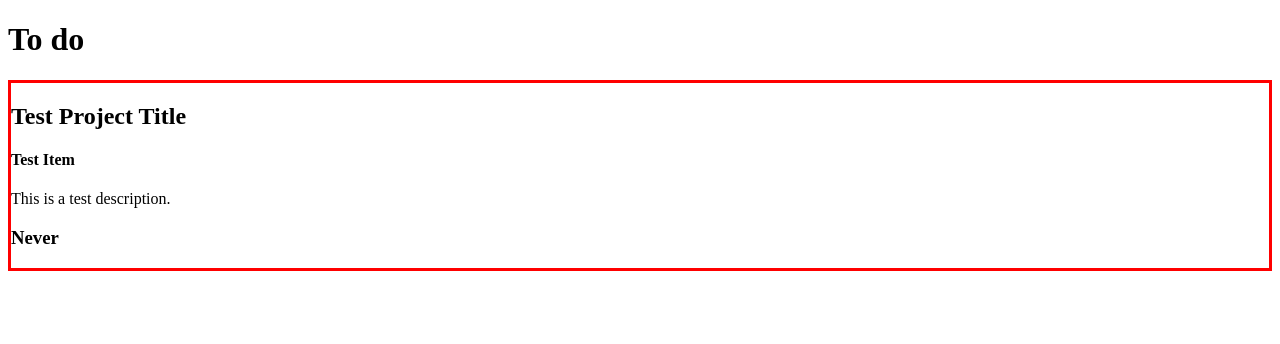
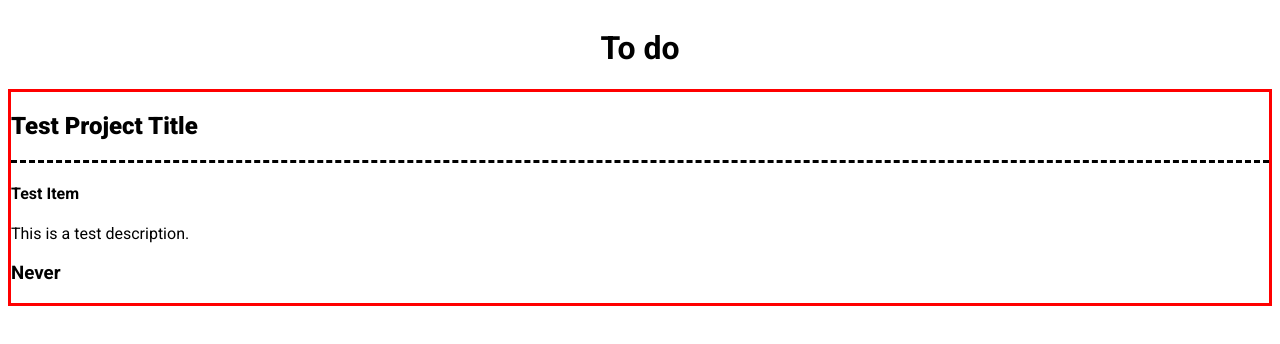
Before and after one commit to RakkoKey/to-do-list, a website built with webpack: page src/index.html in a window 1280 px wide. Built offline with nearby package versions, Linux system fonts and the light colour scheme.

Commit message:
added extra styling on project card for visibility

```diff
--- a/src/style.scss
+++ b/src/style.scss
@@ -1,6 +1,22 @@
-.project{
-    border-style: solid;
-    border-color: red;
-    border-width: 3px;
+@import url('https://fonts.googleapis.com/css2?family=Roboto:ital,wght@0,100;0,300;0,400;0,500;0,700;0,900;1,100;1,300;1,400;1,500;1,700;1,900&family=Sen:wght@400..800&display=swap');
+body{
+    font-family: 'Roboto';
+    display:flex;
+    flex-direction: column;
+    h1{
+        display:flex;
+        justify-content: center;
+    }
+    .project{
+        border-style: solid;
+        border-color: red;
+        border-width: 3px;
+        h2{
+            font-weight: 900;
+        }
+        div{
+            border-top-style: dashed;
+        }
 
+    }
 }
```
